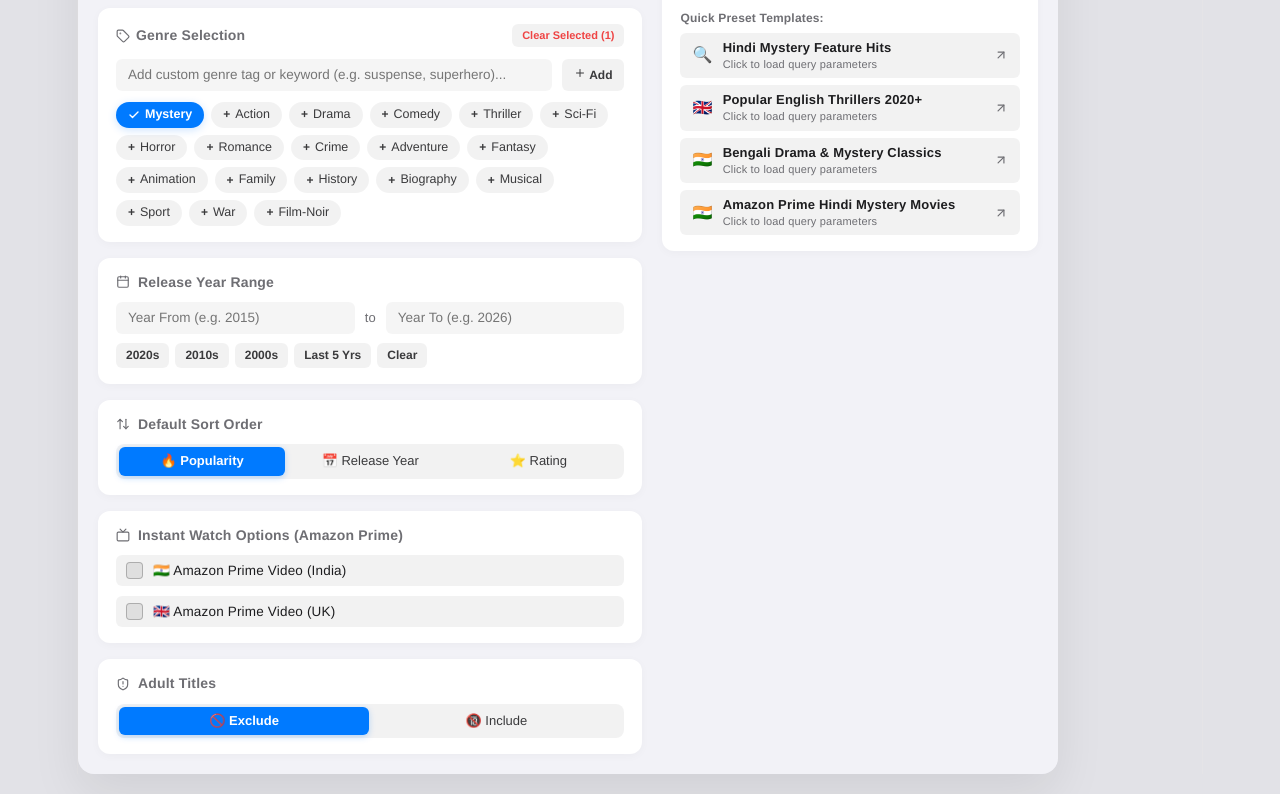
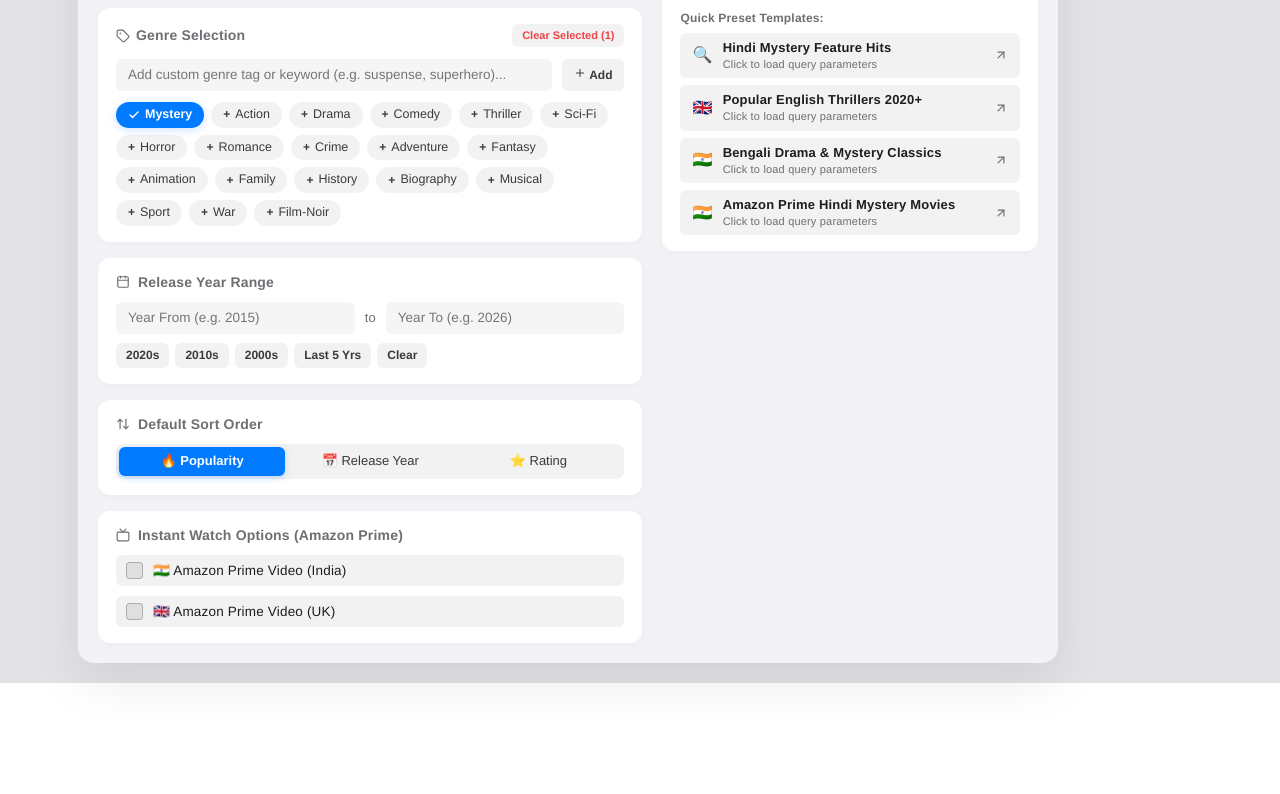
Before and after one commit to ssray23/imdb_search_url_generator, a React (Vite) app: page / in a window 1280 px wide. Shown: the part 368-1162 px from the top of the page. After the commit the page ends 1051 px from the top, so only its background shows below. Built offline with nearby package versions, Linux system fonts and the light colour scheme.

Commit message:
Completely remove Adult Titles option to prevent IMDb server 500 crashes

```diff
--- a/src/App.jsx
+++ b/src/App.jsx
@@ -22,8 +22,7 @@ const DEFAULT_CONFIG = {
   yearTo: '',
   sortBy: 'num_votes,desc', // Default popularity
   primeIndia: false,
-  primeUK: false,
-  adultMode: 'exclude' // 'exclude' or 'include'
+  primeUK: false
 };
 
 export default function App() {
@@ -161,15 +160,6 @@ export default function App() {
       params.set('online_availability', 'GB/today/Amazon/subs');
     }
 
-    // 7. Adult Titles Option (IMDb uses genre 'adult' in genres= parameter, no adult= query param)
-    if (config.adultMode === 'include') {
-      const currentGenres = params.get('genres') ? params.get('genres').split(',') : [];
-      if (!currentGenres.includes('adult')) {
-        currentGenres.push('adult');
-      }
-      params.set('genres', currentGenres.join(','));
-    }
-
     return `https://www.imdb.com/search/title/?${params.toString()}`;
   }, [config]);
 
@@ -220,9 +210,8 @@ export default function App() {
     if (cfg.primeIndia) watch.push('Prime IN 🇮🇳');
     if (cfg.primeUK) watch.push('Prime UK 🇬🇧');
     const watchLabel = watch.length ? ` [${watch.join(', ')}]` : '';
-    const adultLabel = cfg.adultMode === 'include' ? ' [Adult Included]' : '';
 
-    return `${lang} ${genres} ${fmt}${keywords}${years}${watchLabel}${adultLabel}`.replace(/\s+/g, ' ').trim();
+    return `${lang} ${genres} ${fmt}${keywords}${years}${watchLabel}`.replace(/\s+/g, ' ').trim();
   };
 
   // Save current search to local history
--- a/src/components/SearchForm.jsx
+++ b/src/components/SearchForm.jsx
@@ -319,31 +319,6 @@ export default function SearchForm({ config, onChange, onApplyPresetYear }) {
           </label>
         </div>
       </div>
-
-      {/* 7. Adult Titles */}
-      <div className="mac-card">
-        <div className="card-title">
-          <ShieldAlert size={14} /> Adult Titles
-        </div>
-        <div className="form-group">
-          <div className="segmented-control">
-            <button
-              type="button"
-              className={`segmented-option ${config.adultMode === 'exclude' ? 'active' : ''}`}
-              onClick={() => onChange({ adultMode: 'exclude' })}
-            >
-              🚫 Exclude
-            </button>
-            <button
-              type="button"
-              className={`segmented-option ${config.adultMode === 'include' ? 'active' : ''}`}
-              onClick={() => onChange({ adultMode: 'include' })}
-            >
-              🔞 Include
-            </button>
-          </div>
-        </div>
-      </div>
     </div>
   );
 }
```
